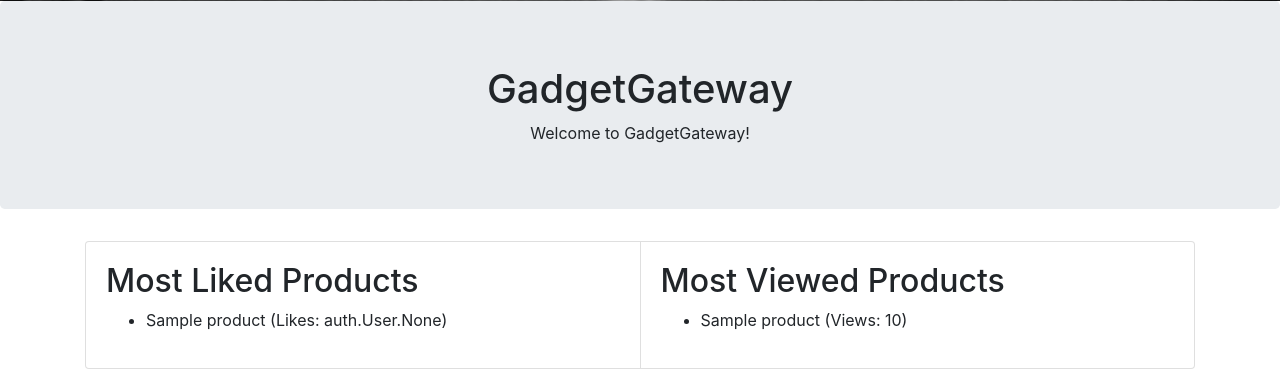
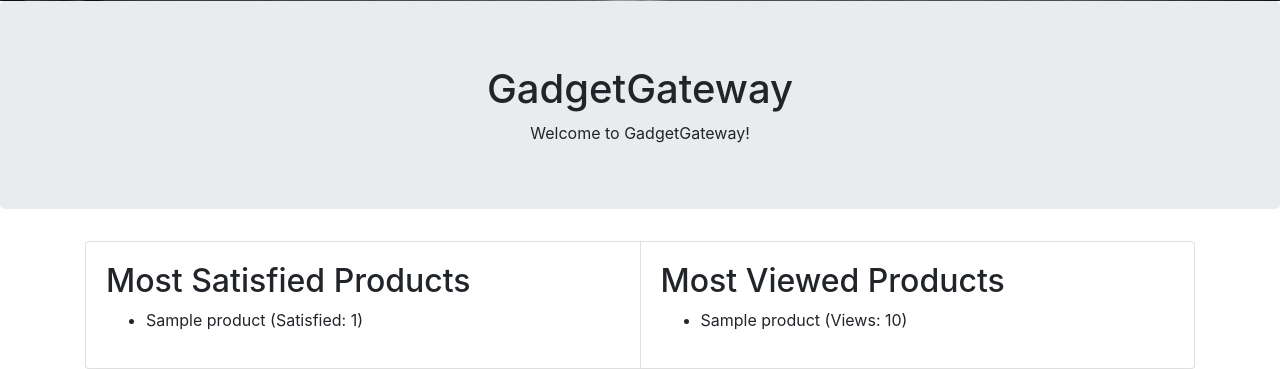
Before and after one commit to loyihsu/GadgetGateway, a Django app: page / in a window 1280 px wide. Shown: the part 567-936 px from the top of the page. Run offline with Django 3.2, Linux system fonts and the light colour scheme; tables that the repository leaves empty hold one stand-in row (values such as "Sample post"); some libraries are stand-ins or nearby versions.

Commit message:
Add support for disliking.

```diff
--- a/gadgetgateway/admin.py
+++ b/gadgetgateway/admin.py
@@ -1,5 +1,5 @@
 from django.contrib import admin
-from gadgetgateway.models import Category, Product , UserProfile, Comment
+from gadgetgateway.models import Category, Product , UserProfile, Comment, Vote
 
 # Register your models here.
 class CategoryAdmin(admin.ModelAdmin):
@@ -21,4 +21,5 @@ admin.site.register(Category, CategoryAdmin)
 admin.site.register(Product, ProductAdmin)
 admin.site.register(Comment)
 admin.site.register(UserProfile)
+admin.site.register(Vote)
 # admin.site.register(Comments)
--- a/gadgetgateway/models.py
+++ b/gadgetgateway/models.py
@@ -1,5 +1,6 @@
 from django.db import models
 from django.db.models.deletion import CASCADE
+from django.db.models.fields import BooleanField
 from django.db.models.fields.related import ForeignKey
 from django.template.defaultfilters import slugify
 from django.contrib.auth.models import User
@@ -32,10 +33,18 @@ class Product(models.Model):
     slug = models.SlugField(unique=True)
 
     views = models.IntegerField(default=0)
-    votes = models.ManyToManyField(User, related_name="product_likes")
 
-    def total_likes(self):
-        return self.votes.count()
+    def get_likes(self):
+        votes = Vote.objects.all().filter(votee=self, positivity=True)
+        return len(votes)
+
+    def get_satisfactory_rate(self):
+        votes = Vote.objects.all().filter(votee=self)
+        positive = votes.filter(positivity=True)
+        negative = votes.filter(positivity=False)
+        if len(votes) == 0:
+            return 0
+        return len(positive) - len(negative)
 
     def save(self, *args, **kwargs):
         self.slug = slugify(self.name)
@@ -71,3 +80,8 @@ class UserProfile(models.Model):
 
     def __str__(self):
         return self.user.username
+
+class Vote(models.Model):
+    voter = ForeignKey(User, on_delete=CASCADE)
+    votee = ForeignKey(Product, on_delete=CASCADE)
+    positivity = BooleanField()
--- a/gadgetgateway/urls.py
+++ b/gadgetgateway/urls.py
@@ -9,6 +9,8 @@ urlpatterns = [
     path('news/', views.news, name='news'),
     path('category/<slug:category_name_slug>/', views.show_category, name='show_category'),
     path('category/<slug:category_name_slug>/<slug:product_name_slug>/like/', views.like_product, name='like_product'),
+    path('category/<slug:category_name_slug>/<slug:product_name_slug>/dislike/', views.dislike_product, name='dislike_product'),
+    path('category/<slug:category_name_slug>/<slug:product_name_slug>/undo_reactions/', views.undo_reactions, name='undo_reactions'),
     path('category/<slug:category_name_slug>/<slug:product_name_slug>/', views.view_product, name='view_product'),
     path('category/<slug:category_name_slug>/add_product/', views.add_product, name="add_product"),
     path('register/', views.register, name="register"),
--- a/gadgetgateway/views.py
+++ b/gadgetgateway/views.py
@@ -8,13 +8,15 @@ from django.contrib.auth.decorators import login_required
 from django.core.paginator import Paginator, EmptyPage, PageNotAnInteger
 
 from gadgetgateway.forms import ProductForm , UserForm, UserProfileForm, CommentForm
-from gadgetgateway.models import Category, Comment, Product
+from gadgetgateway.models import Category, Comment, Product, Vote
 from datetime import datetime
 
 # Create your views here.
 def index(request):
-    most_liked = Product.objects.order_by('-votes')[:5]
-    # most_disliked = Product.objects.order_by('votes')[:5]
+    most_liked = sorted(Product.objects.all(), key= lambda t: t.get_likes())
+    most_liked.reverse()
+    most_liked = most_liked[:5]
+
     most_viewed = Product.objects.order_by('-views')[:5]
 
     context_dict = {'most_liked': most_liked, 'most_viewed': most_viewed}
@@ -236,11 +238,17 @@ def view_product(request, product_name_slug, category_name_slug):
         comments = Comment.objects.filter(product=product, active=True)
         user = request.user
         new_comment = None
-        total_likes = product.total_likes()
-        liked = False
+        all_votee = Vote.objects.filter(votee=product).all()
+        can_like = True
+        reaction_ed = ""
 
-        if product.votes.filter(id=request.user.id).exists():
-            liked = True
+        vote = all_votee.filter(voter=user)
+        if vote:
+            if vote.all()[0].positivity == True:
+                reaction_ed = 'liked'
+            else:
+                reaction_ed = 'disliked'
+            can_like = False
 
         # Comment posted
         if request.method == 'POST':
@@ -262,7 +270,8 @@ def view_product(request, product_name_slug, category_name_slug):
             "comment_form": None,
             "user": None,
             "total_likes": None,
-            "liked": None
+            "no_vote": None,
+            "reaction_ed": None
         }
 
     return render(request, 'gadgetgateway/product_detail.html', {
@@ -272,22 +281,35 @@ def view_product(request, product_name_slug, category_name_slug):
             "new_comment": new_comment,
             "comment_form": comment_form,
             "user": user,
-            "total_likes": total_likes,
-            "liked": liked
+            "total_likes": product.get_satisfactory_rate(),
+            "no_vote": can_like,
+            "reaction_ed": reaction_ed
         })
 
 
 def like_product(request, category_name_slug, product_name_slug):
     product = get_object_or_404(Product, slug=request.POST.get('product_name_slug'))
-    liked = False
+    user = request.user
 
-    if product.votes.filter(id=request.user.id).exists():
-        product.votes.remove(request.user)
-        liked = False
-
-    else:
-        product.votes.add(request.user)
-        liked = True
+    like = Vote.objects.get_or_create(votee=product, voter=user, positivity=True)[0]
+    like.save()
 
     return HttpResponseRedirect(reverse('gadgetgateway:view_product',
         kwargs={"product_name_slug": product_name_slug, "category_name_slug": category_name_slug}))
+
+def dislike_product(request, category_name_slug, product_name_slug):
+    product = get_object_or_404(Product, slug=request.POST.get('product_name_slug'))
+    user = request.user
+
+    like = Vote.objects.get_or_create(votee=product, voter=user, positivity=False)[0]
+    like.save()
+
+    return HttpResponseRedirect(reverse('gadgetgateway:view_product',
+        kwargs={"product_name_slug": product_name_slug, "category_name_slug": category_name_slug}))
+
+def undo_reactions(request, category_name_slug, product_name_slug):
+    product = get_object_or_404(Product, slug=request.POST.get('product_name_slug'))
+    user = request.user
+    Vote.objects.filter(voter=user, votee=product).delete()
+    return HttpResponseRedirect(reverse('gadgetgateway:view_product',
+        kwargs={"product_name_slug": product_name_slug, "category_name_slug": category_name_slug}))
--- a/templates/gadgetgateway/index.html
+++ b/templates/gadgetgateway/index.html
@@ -81,12 +81,12 @@
     <div class="card-group">
         <div class="card">
             <div class="card-body">
-                <h2>Most Liked Products</h2>
+                <h2>Most Satisfied Products</h2>
                 {% if most_liked %}
                     <ul>
                         {% for item in most_liked %}
                             <li>
-                                {{ item.name }} (Likes: {{ item.votes }})
+                                {{ item.name }} (Satisfied: {{ item.get_satisfactory_rate }})
                             </li>
                         {% endfor %}
                     </ul>
```
Also changed, not shown: templates/gadgetgateway/product_detail.html (+19 -10 lines).
